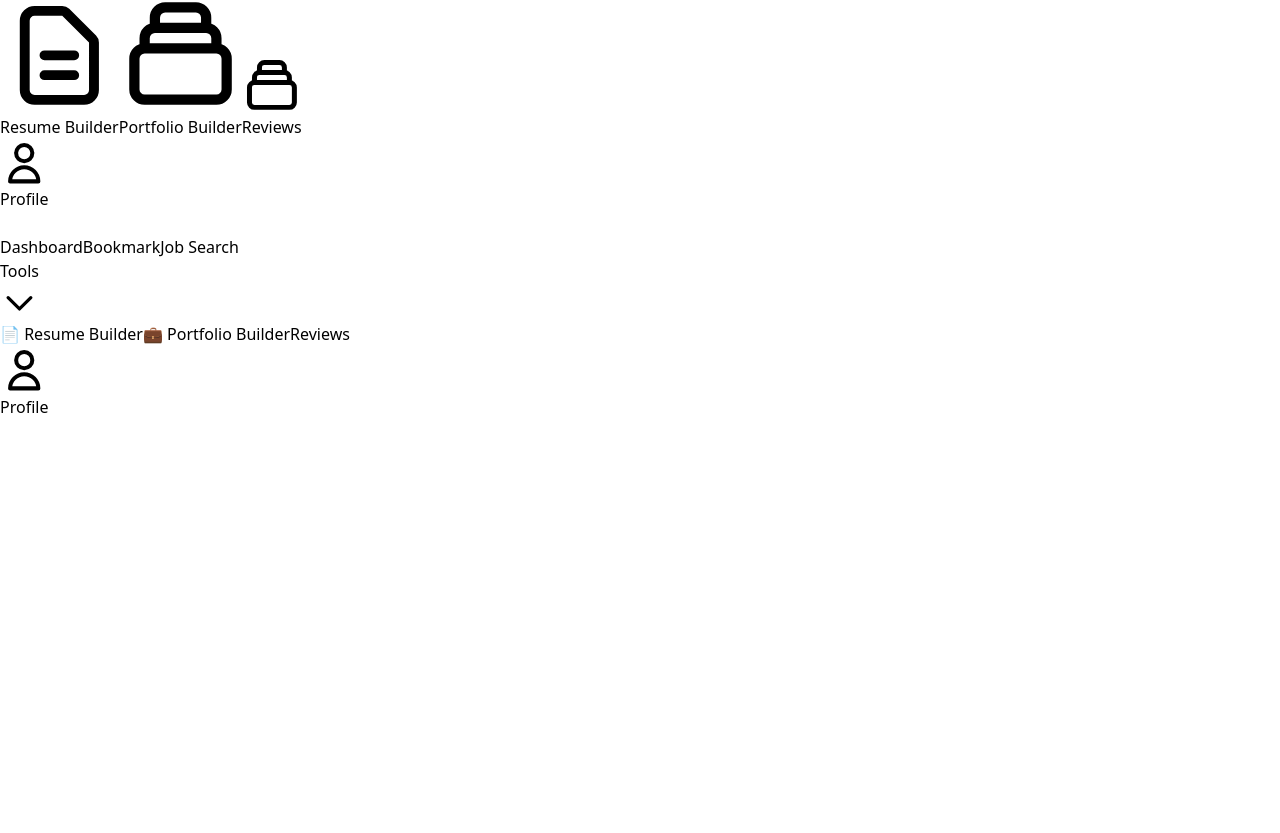
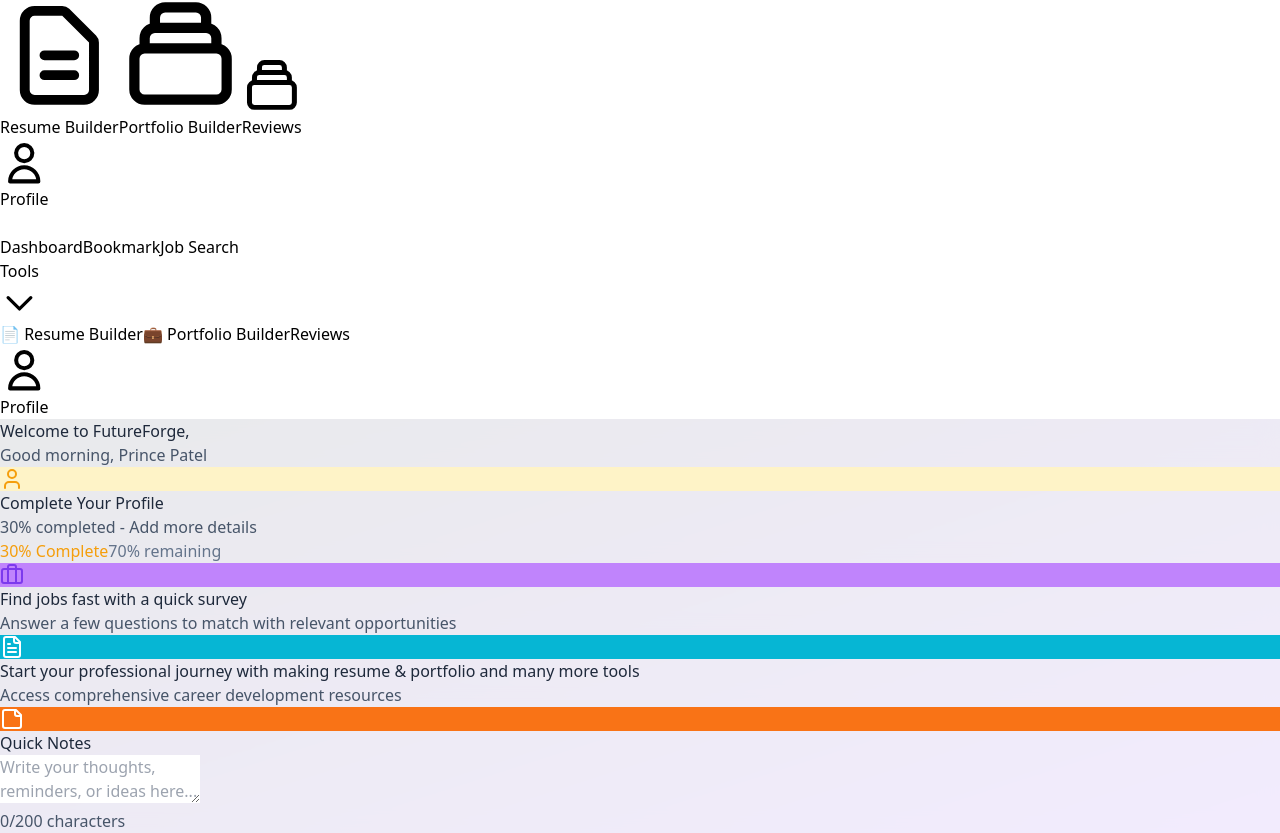
Before and after one commit to FutureForgeOrg/FutureForge, a React (Vite) app in the folder frontend/: page /dashboard in a window 1280 px wide. Shown: the part 1119-1952 px from the top of the page. Before the commit the page ends 1538 px from the top, so only its background shows below. Built offline with nearby package versions, Linux system fonts and the light colour scheme.

Commit message:
feat(dashboard):page added

```diff
--- a/frontend/src/pages/Dashboard.jsx
+++ b/frontend/src/pages/Dashboard.jsx
@@ -1,11 +1,193 @@
-import React from 'react'
-import Navbar from '../components/Navbar'
-function Dashboard() {
+import { useState, useEffect } from 'react';
+import { User, Briefcase, FileText, StickyNote } from 'lucide-react';
+import Navbar from '../components/Navbar';
+import { useNavigate } from 'react-router-dom';
+
+export default function Dashboard() {
+  const [currentTime, setCurrentTime] = useState(new Date());
+  const [note, setNote] = useState('');
+  const [profileCompletion, setProfileCompletion] = useState(30); // Example completion percentage
+  const navigate = useNavigate();
+
+  useEffect(() => {
+    const timer = setInterval(() => {
+      setCurrentTime(new Date());
+    }, 60000); // Update every minute
+
+    return () => clearInterval(timer);
+  }, []);
+
+  const getGreeting = () => {
+    const hour = currentTime.getHours();
+
+    if (hour >= 5 && hour < 12) {
+      return 'Good morning';
+    } else if (hour >= 12 && hour < 17) {
+      return 'Good afternoon';
+    } else if (hour >= 17 && hour < 22) {
+      return 'Good evening';
+    } else {
+      return 'Good night';
+    }
+  };
+
+  const handleNoteChange = (e) => {
+    if (e.target.value.length <= 200) {
+      setNote(e.target.value);
+    }
+  };
+
+
+  const getProfileStatus = () => {
+    if (profileCompletion >= 100) {
+      return {
+        title: "Profile Completed! 🎉",
+        subtitle: "Your profile is fully set up",
+        bgColor: "#d1fae5", // emerald-100
+        iconColor: "#10b981", // emerald-500
+        showProgress: false
+      };
+    } else {
+      return {
+        title: "Complete Your Profile",
+        subtitle: `${profileCompletion}% completed - Add more details`,
+        bgColor: "#fef3c7", // amber-100
+        iconColor: "#f59e0b", // amber-500
+        showProgress: true
+      };
+    }
+  };
+
   return (
     <>
-    <Navbar/>
+      <Navbar />
+
+      <div className="min-h-screen mt-16 bg-gradient-to-br from-slate-900 to-indigo-900 p-6" style={{ background: 'linear-gradient(to bottom right, #1e293b, #7c3aed)' }}>
+        <div className="max-w-6xl mx-auto">
+          {/* Welcome Header */}
+          <div className="rounded-2xl shadow-lg p-8 mb-8 border border-gray-200" style={{ backgroundColor: 'rgba(255,255,255,0.9)', backdropFilter: 'blur(10px)' }}>
+            <h1 className="text-3xl font-bold mb-2" style={{ color: '#1e293b' }}>
+              Welcome to FutureForge,
+            </h1>
+            <p className="text-xl" style={{ color: '#475569' }}>
+              {getGreeting()}, Prince Patel
+            </p>
+          </div>
+
+          {/* Cards Grid */}
+          <div className="grid grid-cols-1 md:grid-cols-2 lg:grid-cols-4 gap-6">
+
+            {/* Profile Setup Card */}
+            <div onClick={() => navigate('/Profile')} className="rounded-2xl shadow-lg p-4 sm:p-6 border border-gray-200 hover:shadow-xl transition-all duration-300 cursor-pointer group" style={{ backgroundColor: 'rgba(255,255,255,0.9)', backdropFilter: 'blur(10px)' }}>
+              <div className="flex items-center justify-center w-12 h-12 rounded-lg mb-4 transition-all duration-300" style={{ backgroundColor: getProfileStatus().bgColor }}>
+                <User className="w-6 h-6" style={{ color: getProfileStatus().iconColor }} />
+              </div>
+              <h3 className="text-base sm:text-lg font-semibold mb-2" style={{ color: '#1e293b' }}>
+                {getProfileStatus().title}
+              </h3>
+              <p className="text-sm mb-3" style={{ color: '#475569' }}>
+                {getProfileStatus().subtitle}
+              </p>
+
+              {/* Progress Bar */}
+              {getProfileStatus().showProgress && (
+                <div className="w-full">
+                  <div className="w-full bg-gray-200 rounded-full h-2 mb-2">
+                    <div
+                      className="bg-amber-500 h-2 rounded-full transition-all duration-500 ease-out"
+                      style={{ width: `${profileCompletion}%` }}
+                    ></div>
+                  </div>
+                  <div className="flex justify-between items-center">
+                    <span className="text-xs font-medium" style={{ color: '#f59e0b' }}>
+                      {profileCompletion}% Complete
+                    </span>
+                    <span className="text-xs" style={{ color: '#64748b' }}>
+                      {100 - profileCompletion}% remaining
+                    </span>
+                  </div>
+                </div>
+              )}
+
+              {/* Completed Badge */}
+              {!getProfileStatus().showProgress && (
+                <div className="flex items-center justify-center w-full py-2 px-4 bg-emerald-100 rounded-lg">
+                  <span className="text-sm font-medium text-emerald-700">
+                    ✓ All Set!
+                  </span>
+                </div>
+              )}
+            </div>
+
+
+
+            {/* Quick Job Search Card */}
+            <div onClick={() => navigate('/JobSearch')} className="rounded-2xl shadow-lg p-6 border border-gray-200 hover:shadow-xl transition-all duration-300 cursor-pointer group" style={{ backgroundColor: 'rgba(255,255,255,0.9)', backdropFilter: 'blur(10px)' }}>
+
+              <div className="flex items-center justify-center w-12 h-12 rounded-lg mb-4 transition-all duration-300" style={{ backgroundColor: '#c084fc' }}>
+                <Briefcase className="w-6 h-6" style={{ color: '#7c3aed' }} />
+              </div>
+              <h3 className="text-lg font-semibold mb-2" style={{ color: '#1e293b' }}>
+                Find jobs fast with a quick survey
+              </h3>
+              <p className="text-sm" style={{ color: '#475569' }}>
+                Answer a few questions to match with relevant opportunities
+              </p>
+            </div>
+
+
+            {/* Professional Journey Card */}
+            <div className="rounded-2xl shadow-lg p-6 border border-gray-200 hover:shadow-xl transition-all duration-300 cursor-pointer group" style={{ backgroundColor: 'rgba(255,255,255,0.9)', backdropFilter: 'blur(10px)' }}>
+              <div className="flex items-center justify-center w-12 h-12 rounded-lg mb-4 transition-all duration-300" style={{ backgroundColor: '#06b6d4' }}>
+                <FileText className="w-6 h-6" style={{ color: '#ffffff' }} />
+              </div>
+              <h3 className="text-lg font-semibold mb-2" style={{ color: '#1e293b' }}>
+                Start your professional journey with making resume & portfolio and many more tools
+              </h3>
+              <p className="text-sm" style={{ color: '#475569' }}>
+                Access comprehensive career development resources
+              </p>
+            </div>
+
+            {/* Notes Card */}
+            <div className="rounded-2xl shadow-lg p-6 border border-gray-200 hover:shadow-xl transition-all duration-300" style={{ backgroundColor: 'rgba(255,255,255,0.9)', backdropFilter: 'blur(10px)' }}>
+              <div className="flex items-center justify-center w-12 h-12 rounded-lg mb-4" style={{ backgroundColor: '#f97316' }}>
+                <StickyNote className="w-6 h-6" style={{ color: '#ffffff' }} />
+              </div>
+              <h3 className="text-lg font-semibold mb-3" style={{ color: '#1e293b' }}>
+                Quick Notes
+              </h3>
+              <textarea
+                value={note}
+                onChange={handleNoteChange}
+                placeholder="Write your thoughts, reminders, or ideas here..."
+                className="w-full h-24 p-3 text-sm border rounded-lg resize-none focus:outline-none focus:ring-2 transition-all duration-300"
+                style={{
+                  borderColor: '#e5e7eb',
+                  backgroundColor: '#ffffff',
+                  color: '#1e293b',
+                  focusRingColor: '#f97316'
+                }}
+                onFocus={(e) => e.target.style.boxShadow = '0 0 0 2px #f97316'}
+                onBlur={(e) => e.target.style.boxShadow = 'none'}
+              />
+              <div className="flex justify-between items-center mt-2">
+                <span className="text-xs" style={{ color: '#475569' }}>
+                  {note.length}/200 characters
+                </span>
+                {note.length > 180 && (
+                  <span className="text-xs" style={{ color: '#f97316' }}>
+                    Almost full!
+                  </span>
+                )}
+              </div>
+            </div>
+          </div>
+
+
+
+        </div>
+      </div>
     </>
-  )
+  );
 }
-
-export default Dashboard
```
